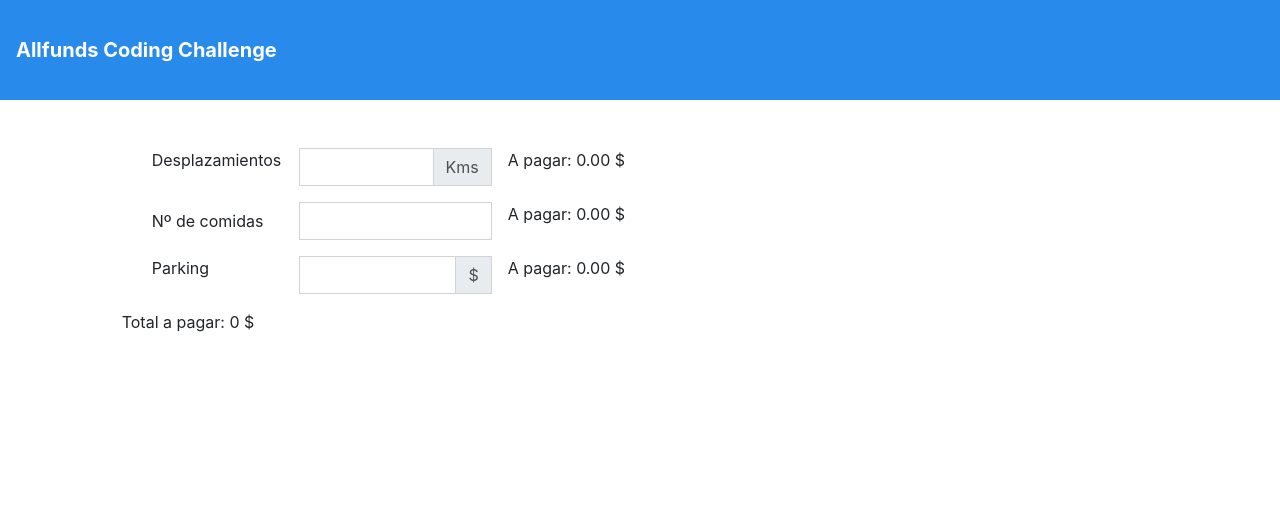
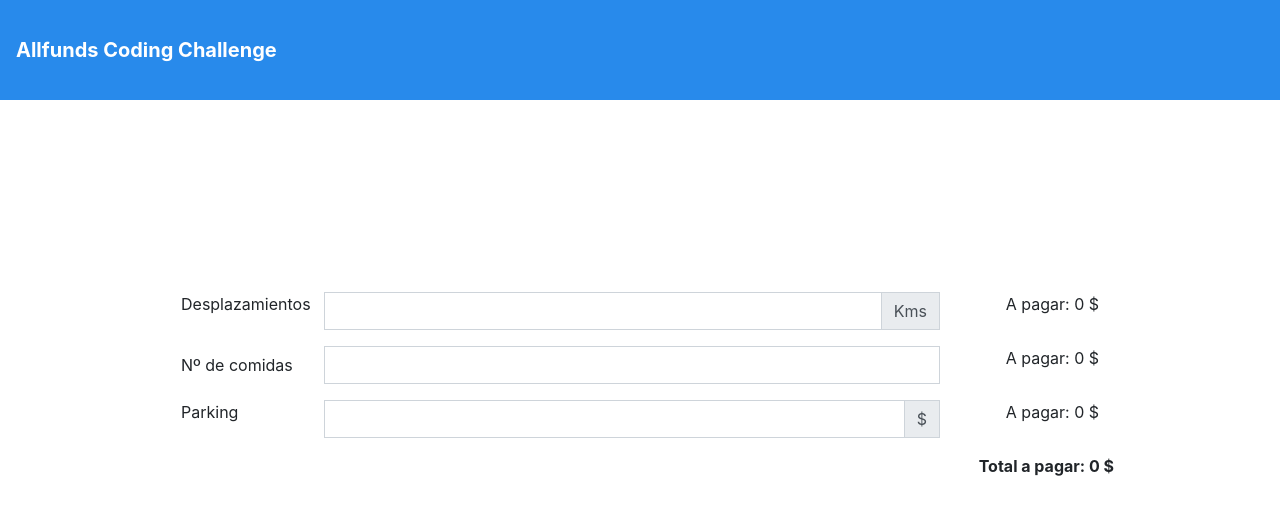
Before and after one commit to Patricia-Defez/Allfunds, a React (Create React App) app in the folder allfunds/: page / in a window 1280 px wide. Shown: the top 514 px of the page. Built offline with nearby package versions, Linux system fonts and the light colour scheme; the HTML template or start-up script is replaced by a standard one.

Commit message:
get pretty

```diff
--- a/allfunds/src/components/Form.js
+++ b/allfunds/src/components/Form.js
@@ -15,10 +15,10 @@
             if (n <= 100){
                 toPay = n * 0.12
             } else {
-                toPay = ((n - 100) * 0.08) + 12
+                toPay = (((n - 100) * 0.08) + 12).toFixed(2)
             }
         }
-        return toPay.toFixed(2);
+        return toPay;
     };
 
     function payingMeal (n){
@@ -28,24 +28,25 @@
             if (n <= 3){
                 toPay = n * 10
             } else {
-                toPay = ((n - 3) * 6) + 30
+                toPay = (((n - 3) * 6) + 30).toFixed(2)
             }
         }
-        return toPay.toFixed(2);
+        return toPay;
     };
 
     function payingParking (n) {
         let toPay = 0
         if (!isNaN(n)){
-            n = Math.floor(n)
             if (n <= 20){
-                toPay = n
+                toPay = n * 1
             } else {
-                toPay = ((n - 20) / 2) + 20
+                toPay = (((n - 20) * 0.50) + 20).toFixed(2)
             }
         }
-        return toPay.toFixed(2);
+        return toPay;
     };
+
+
 
     const toPayTransp = payingTransp(transportation)
     const toPayMeal = payingMeal(meal)
@@ -56,42 +57,44 @@
     return (
 
 
-        <div className="row mx-auto ">
-            <div className="col-xs-12 col-sm-10 mx-auto mt-5">
-                <div className="input-group  col-sm-6 mb-3">
-                    <label for="transportation" className="col-sm-4">Desplazamientos</label>
+        <div className="box mx-auto p-5">
+        <div className="container  p-5">
+            <div className=" mx-auto m-5 p-5 ">
+                <div className="input-group  mb-3">
+                    <label for="transportation" className="col-sm-2">Desplazamientos</label>
                     <input type="text" className={`form-control ${isNaN(transportation) ? 'text-danger is-invalid': ''}`} name="transportation" value={transportation} onChange={e => setTransportation(e.target.value)}/>
                     <div className="input-group-append">
                         <span className="input-group-text">Kms</span>
                     </div>
-                    <span className="ml-3">A pagar: { toPayTransp } $</span>
+                    <span className="col-sm-2 ml-3 text-right">A pagar: { toPayTransp } $</span>
                 </div>
                 {isNaN(transportation) && (
                     <p className="text-danger">Por favor, introduzca un número válido</p>
                 )}
 
-                <div className="input-group col-sm-6 mb-3">
-                    <label for="meal" className="col-sm-4 col-form-label">Nº de comidas</label>
+                <div className="input-group  mb-3">
+                    <label for="meal" className="col-sm-2 col-form-label">Nº de comidas</label>
                     <input type="text" className={`form-control ${isNaN(meal) ? 'text-danger is-invalid': ''}`} name="meal" onChange={e => setMeal(e.target.value)} value={meal} />
-                    <span className="ml-3">A pagar: { toPayMeal } $</span>
+                    <span className="col-sm-2 ml-3 text-right">A pagar: { toPayMeal } $</span>
                 </div>
                 {isNaN(meal) && (
                     <p className="text-danger">Por favor, introduzca un número válido</p>
                 )}
 
-                <div className="input-group col-sm-6 mb-3">
-                    <label for="parking" className="col-sm-4">Parking</label>
+                <div className="input-group  mb-3">
+                    <label for="parking" className="col-sm-2">Parking</label>
                     <input type="text" className={`form-control ${isNaN(parking) ? 'text-danger is-invalid': ''}`} name="parking" onChange={e => setParking(e.target.value)} value={parking} />
                     <div className="input-group-append">
                         <span className="input-group-text">$</span>
                     </div>
-                    <span className="ml-3">A pagar: { toPayParking } $</span>
+                    <span className="col-sm-2 ml-3 text-right">A pagar: { toPayParking } $</span>
                 </div>
                 {isNaN(parking) && (
                     <p className="text-danger">Por favor, introduzca un número válido</p>
                 )}
-                <div className="">Total a pagar: { toPayTotal } $</div>
+                <div className="text-right font-weight-bold">Total a pagar: { toPayTotal } $</div>
 
+            </div>
             </div>
         </div>
     );
```
